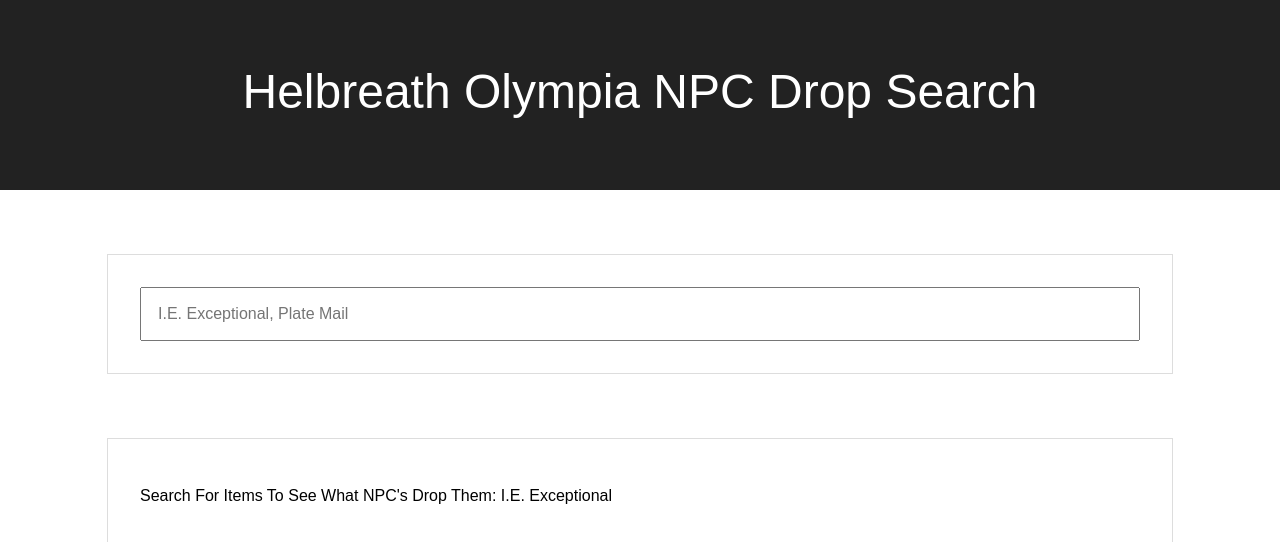
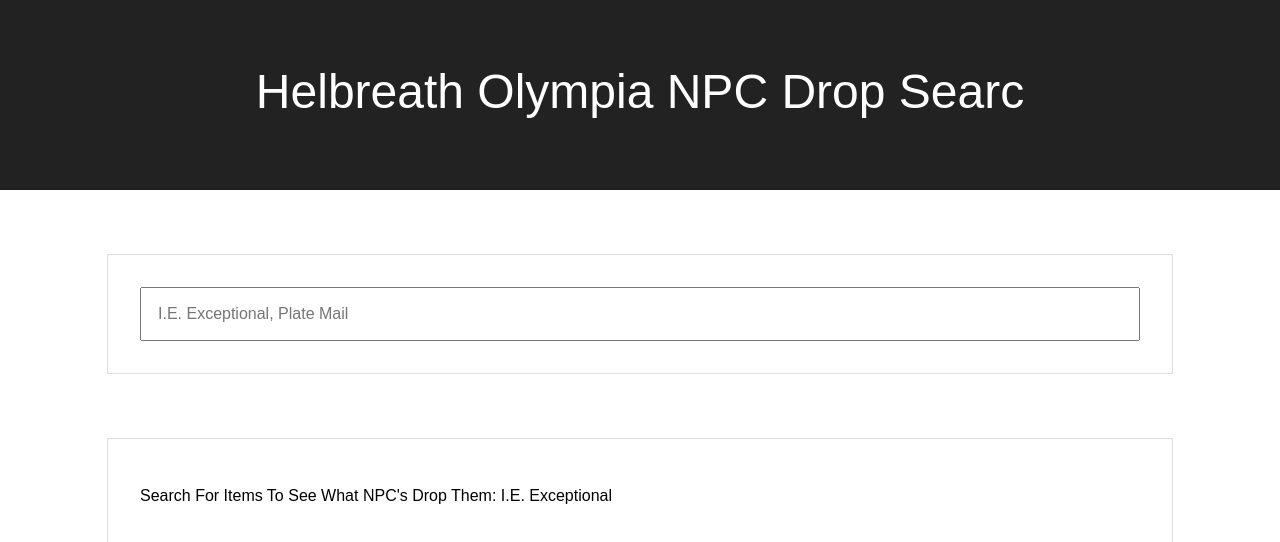
Before and after one commit to samcambridge/olympia-mob-search, a React (Create React App) app: page / in a window 1280 px wide. Shown: the top 542 px of the page. Built offline with nearby package versions, Linux system fonts and the light colour scheme.

Commit message:
make sure its not updating

```diff
--- a/src/App.js
+++ b/src/App.js
@@ -12,7 +12,7 @@
       <Router>
         <div className="App">
           <header className="App-header">
-            Helbreath Olympia NPC Drop Search
+            Helbreath Olympia NPC Drop Searc
           </header>
 
           <Route exact={true} path="/" component={ItemSearch} />
```
